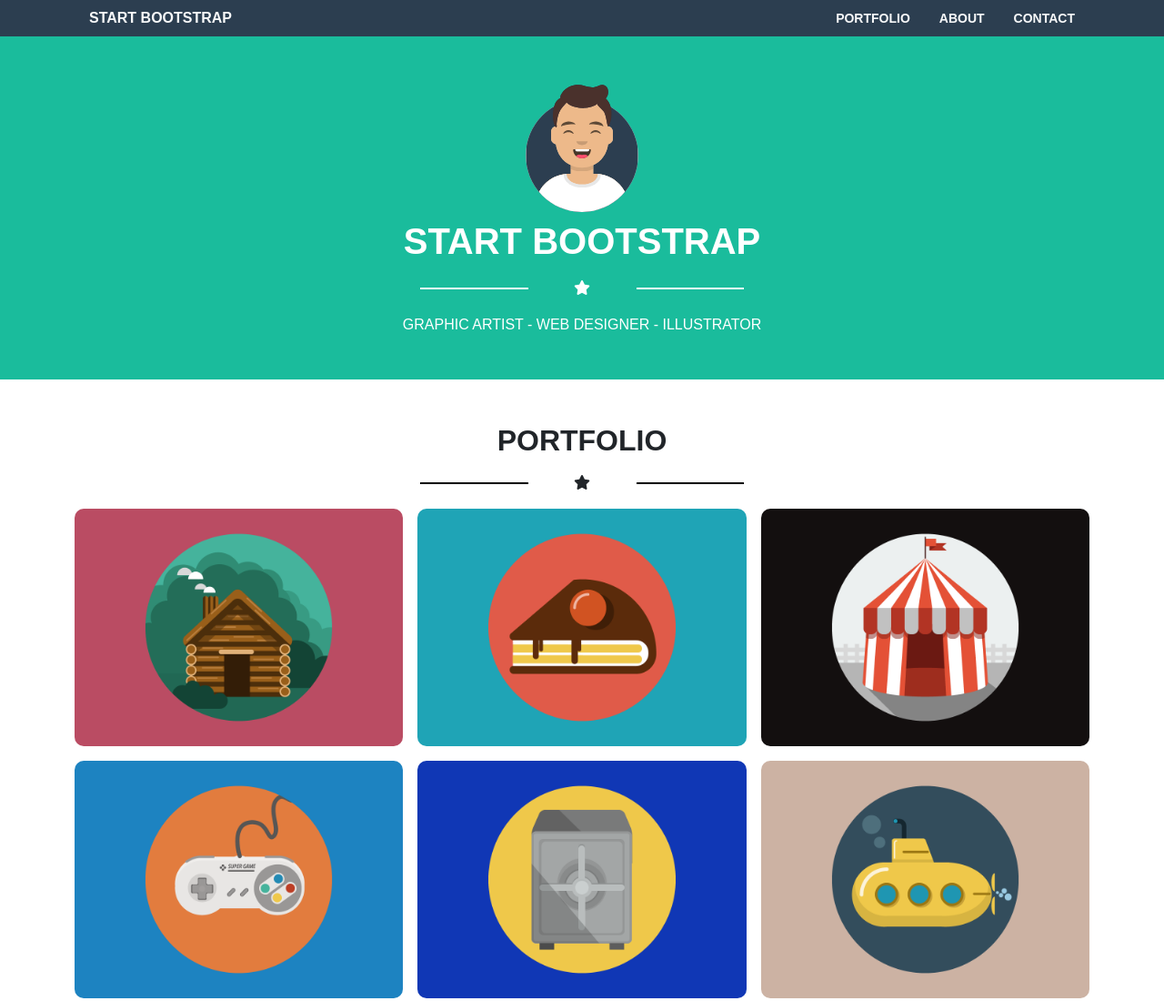
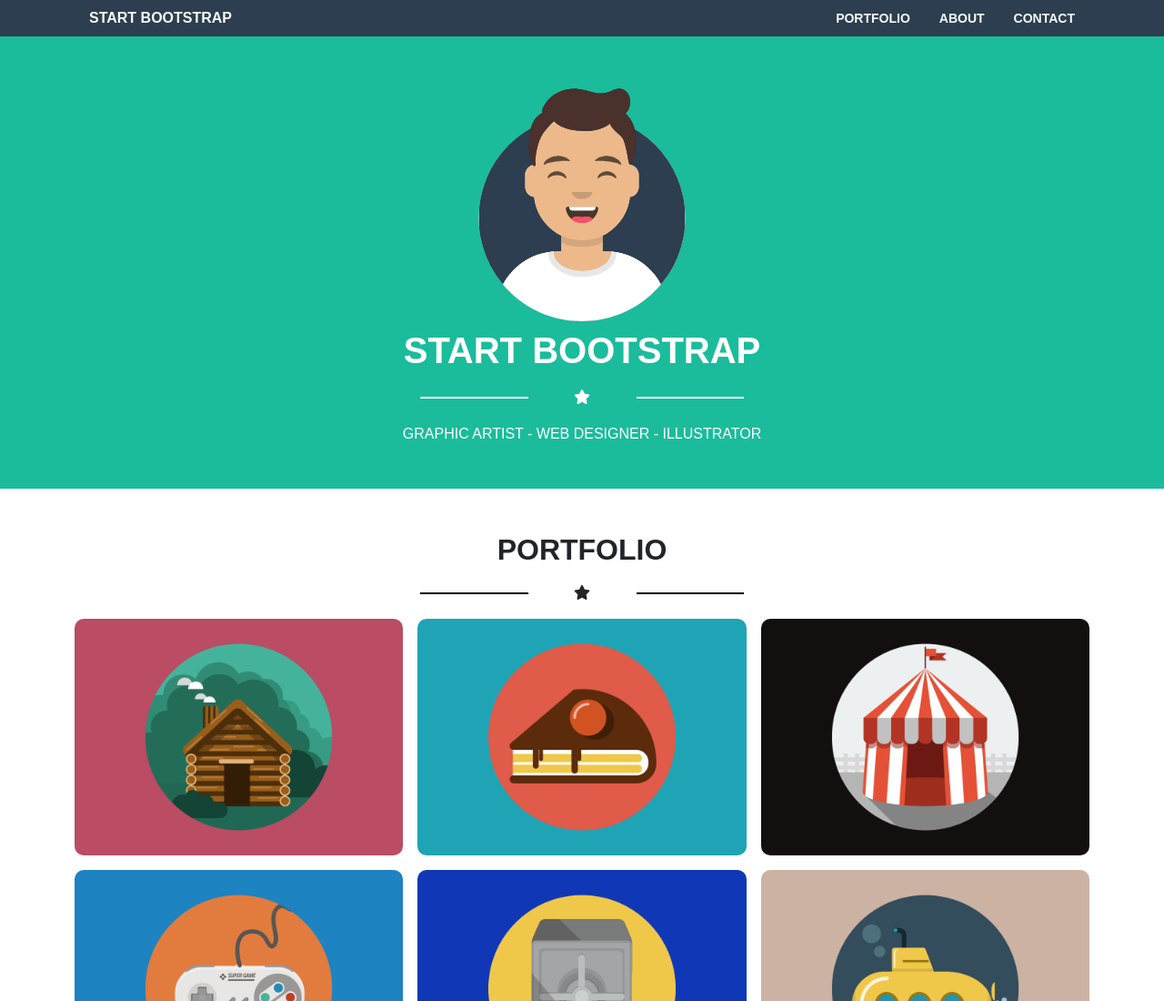
Before and after one commit to MironAlberto/html-css-bootstrap-freelancer, a plain HTML site: page index.html in a window 1280 px wide. Shown: the top 1100 px of the page at 91% size. Drawn offline with nearby package versions, Linux system fonts and the light colour scheme.

Commit message:
modifiche varie

```diff
--- a/css/style.css
+++ b/css/style.css
@@ -46,7 +46,7 @@
 
 /* IMG */
 .img-box img{
-    width: 25%;
+    max-width: 250px;
 }
 
 .img-box-portfolio img{
--- a/index.html
+++ b/index.html
@@ -3,7 +3,7 @@
     <head>
         <meta charset="UTF-8">
         <meta name="viewport" content="width=device-width, initial-scale=1.0">
-        <title>Struttura Freelancer</title>
+        <title>Sito Freelancer</title>
 
         <!-- Bootstrap -->
         <link href="https://cdn.jsdelivr.net/npm/bootstrap@5.3.2/dist/css/bootstrap.min.css" rel="stylesheet"
```
